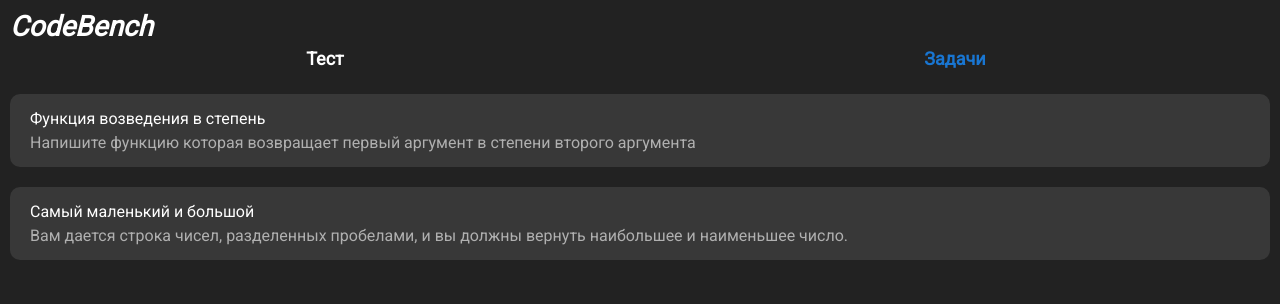
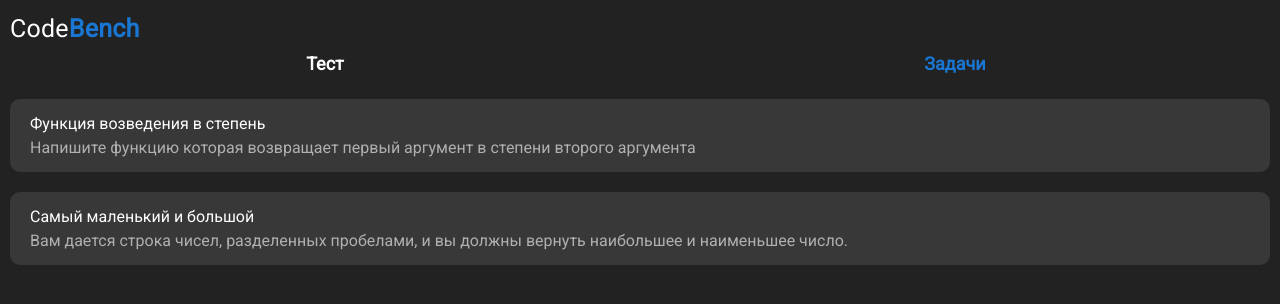
Before and after one commit to SerafimKremnev/CodeBench, a React (Vite) app: page /tasks in a window 1280 px wide. Shown: the top 304 px of the page. Built offline with nearby package versions, Linux system fonts and the light colour scheme.

Commit message:
edit lay

```diff
--- a/src/components/Layout/Header/Header.tsx
+++ b/src/components/Layout/Header/Header.tsx
@@ -1,12 +1,18 @@
 import React from 'react';
 import styles from './Header.module.css'
+import {Box, Typography} from "@mui/material";
 
 const Header = () => {
 
     return (
-        <div>
-            <h1 className={styles.logo}>CodeBench</h1>
-        </div>
+        <Box display={'flex'}>
+            <Typography fontWeight={300} fontSize={'25px'} color={'white'}>
+                Code
+            </Typography>
+            <Typography fontWeight={600} fontSize={'25px'} color={'primary'}>
+                Bench
+            </Typography>
+        </Box>
     );
 };
 
--- a/src/pages/TaskPage/TaskPage.module.css
+++ b/src/pages/TaskPage/TaskPage.module.css
@@ -1,5 +1,5 @@
 .taskPage {
-    padding: 20px;
+    padding: 20px 0 0 0;
     display: grid;
     grid-template-columns: 1fr 1.4fr;
     grid-template-areas:
```
